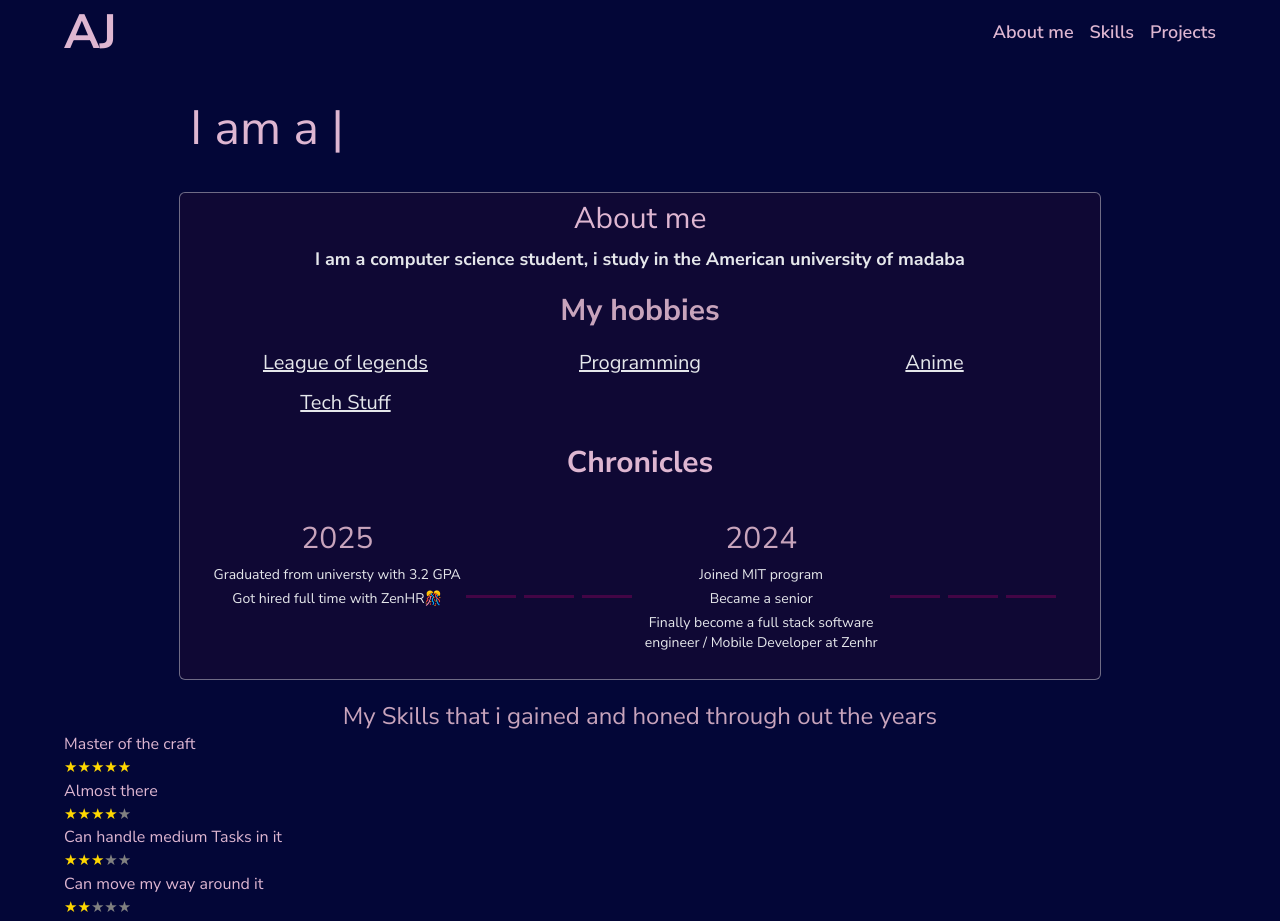
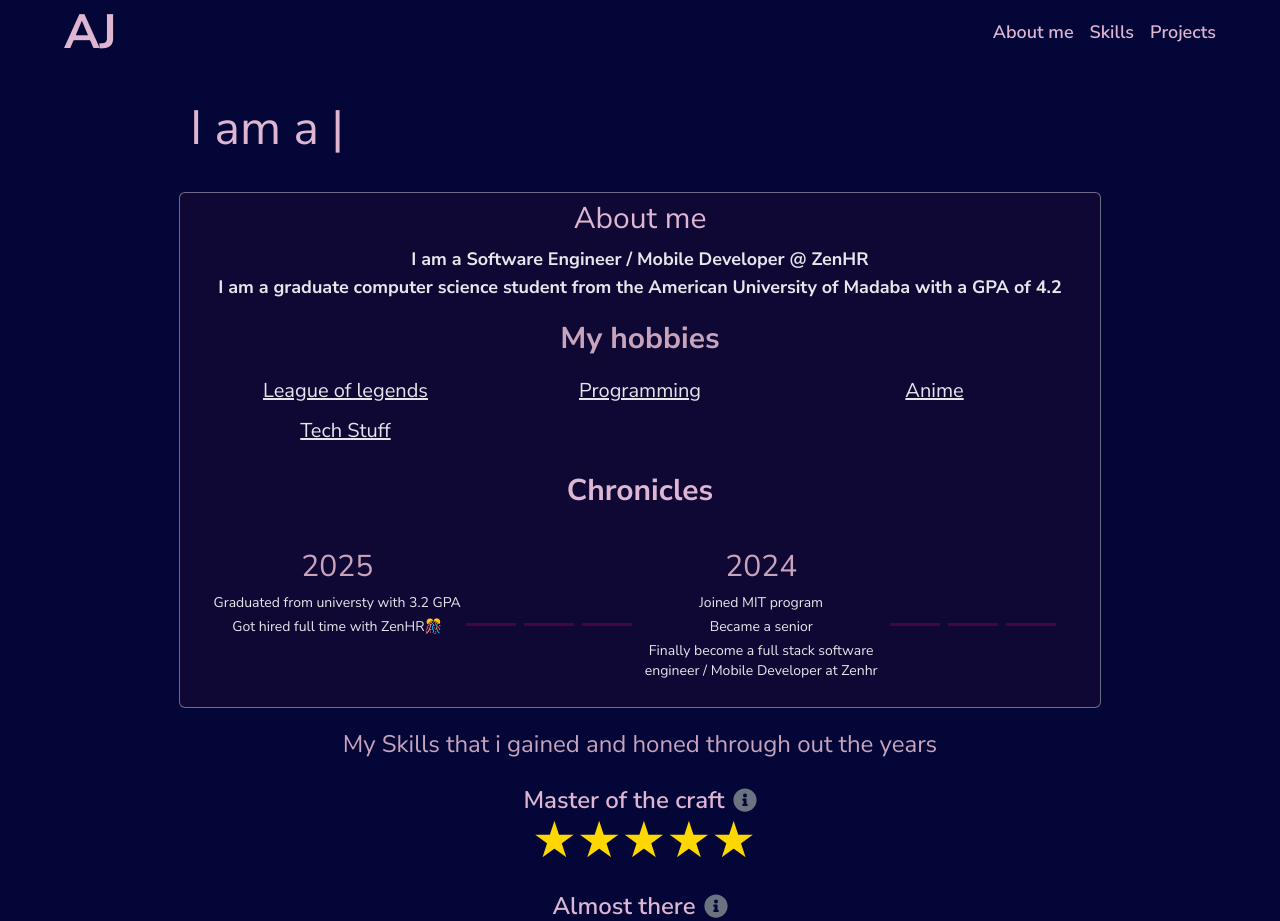
Before and after one commit to araj-abood/my_porot, a React (Vite) app: page / in a window 1280 px wide. Shown: the top 921 px of the page. Built offline with nearby package versions, Linux system fonts and the light colour scheme.

Commit message:
Complete Skills sections

```diff
--- a/package.json
+++ b/package.json
@@ -15,6 +15,7 @@
     "framer-motion": "^10.18.0",
     "react": "^18.2.0",
     "react-dom": "^18.2.0",
+    "react-icons": "^5.5.0",
     "react-stars": "^2.2.5",
     "react-wavify": "^1.10.0"
   },
--- a/src/components/AboutMe.jsx
+++ b/src/components/AboutMe.jsx
@@ -8,8 +8,9 @@ function AboutMe() {
       <h2 className="text-center text-3xl  mb-2">About me</h2>
       <div className="px-3">
         <h1 className="mb-5 text-center text-gray-200 font-bold  text-lg">
-          I am a computer science student, i study in the American university of
-          madaba
+          I am a Software Engineer / Mobile Developer @ <b>ZenHR</b>
+          <br /> I am a graduate computer science student from the American
+          University of Madaba with a GPA of <b>4.2</b>
         </h1>
         <h2 className="text-3xl text-center text-main-300  font-bold">
           My hobbies
--- a/src/components/skills-rating/index.tsx
+++ b/src/components/skills-rating/index.tsx
@@ -1,5 +1,6 @@
-import React from "react";
+import React, { useState } from "react";
 import ReactStars from "react-stars";
+import { FaInfoCircle } from "react-icons/fa";
 
 // Explicitly cast ReactStars to any to bypass type-checking issues
 const ReactStarsComponent = ReactStars as any;
@@ -10,6 +11,8 @@ type SkillsRatingProps = {
 };
 
 function SkillsRating({ numberOfStars, arrayOfSkills }: SkillsRatingProps) {
+  const [isHovered, setIsHovered] = useState(false);
+
   let message = "";
 
   switch (numberOfStars) {
@@ -29,10 +32,39 @@ function SkillsRating({ numberOfStars, arrayOfSkills }: SkillsRatingProps) {
       message = "Master of the craft";
       break;
   }
+
   return (
-    <div>
-      <h2>{message}</h2>
-      <ReactStarsComponent value={numberOfStars} count={5} edit={false} />
+    <div
+      className="relative flex flex-col items-center group mt-6"
+      onMouseEnter={() => setIsHovered(true)}
+      onMouseLeave={() => setIsHovered(false)}
+    >
+      <div className="items-center space-x-2 flex flex-col justify-center">
+        <h2 className="font-semibold group-hover:underline flex items-center text-2xl">
+          {message}
+          <FaInfoCircle
+            className="ml-2 text-gray-500 group-hover:text-gray-800 transition-colors"
+            title="Hover to see more"
+          />
+        </h2>
+        <ReactStarsComponent
+          value={numberOfStars}
+          count={5}
+          edit={false}
+          className="group-hover:scale-110 transition-transform text-5xl"
+          size={50}
+        />
+      </div>
+      {isHovered && (
+        <div className="absolute top-full mt-2 w-64 bg-white shadow-lg rounded-lg p-4 border border-gray-200 animate-fade-in z-10">
+          <h3 className="text-sm font-bold mb-2">Skills:</h3>
+          <ul className="list-disc list-inside text-sm text-gray-700">
+            {arrayOfSkills.map((skill, index) => (
+              <li key={index}>{skill}</li>
+            ))}
+          </ul>
+        </div>
+      )}
     </div>
   );
 }
--- a/src/components/skills/components/index.jsx
+++ b/src/components/skills/components/index.jsx
@@ -1,3 +1,4 @@
+import { MY_SKILLS } from "../../../constants/my-skills";
 import SkillsRating from "../../skills-rating";
 
 function Skills() {
@@ -7,11 +8,11 @@ function Skills() {
         My Skills that i gained and honed through out the years
       </h1>
       <div>
-        <SkillsRating numberOfStars={5} />
-        <SkillsRating numberOfStars={4} />
-        <SkillsRating numberOfStars={3} />
-        <SkillsRating numberOfStars={2} />
-        <SkillsRating numberOfStars={1} />
+        <SkillsRating numberOfStars={5} arrayOfSkills={MY_SKILLS.master} />
+        <SkillsRating numberOfStars={4} arrayOfSkills={MY_SKILLS.almostThere} />
+        <SkillsRating numberOfStars={3} arrayOfSkills={MY_SKILLS.halfWay} />
+        <SkillsRating numberOfStars={2} arrayOfSkills={MY_SKILLS.basic} />
+        <SkillsRating numberOfStars={1} arrayOfSkills={MY_SKILLS.begineer} />
       </div>
     </section>
   );
--- /dev/null
+++ b/src/constants/my-skills.ts
@@ -0,0 +1,28 @@
+export const MY_SKILLS = {
+  master: [
+    "React",
+    "React native",
+    "Git",
+    "Learning",
+    "Typescript",
+    "Javascript",
+    "Html",
+    "Css",
+    "Tailwind",
+  ],
+  almostThere: ["Python", "ExpressJS", "MondeJS"],
+  halfWay: [
+    "Ruby",
+    "Ruby on rails",
+    "Java",
+    "c++",
+    "SQL",
+    "MYSQL",
+    "Machine learning",
+    "Media pipe",
+    "OpenCV",
+    "PyTorch",
+  ],
+  begineer: ["Game development", "Unity", "C#"],
+  basic: ["Docker", "Kubernetes"],
+};
```
Also changed, not shown: 1 other file (tests, documents, lock files or other folders).
